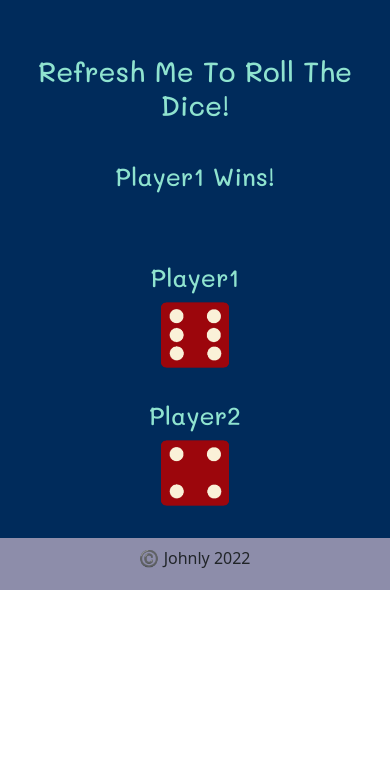
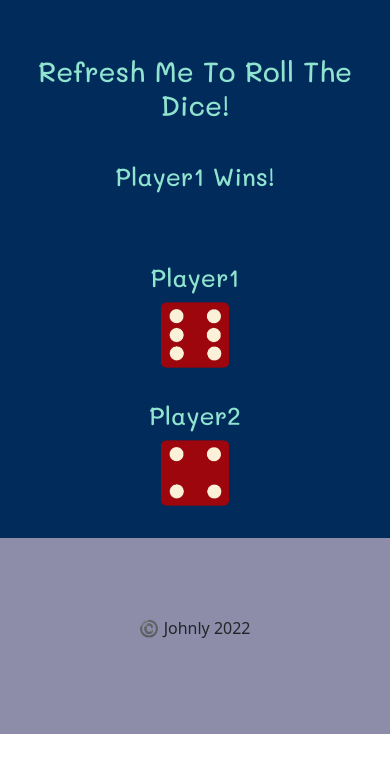
Before and after one commit to Johnly6/JS_Dice, a plain HTML site: page index.html in a window 390 px wide. Drawn offline with nearby package versions, Linux system fonts and the light colour scheme.

Commit message:
Update styles.css for mobile experience

```diff
--- a/styles.css
+++ b/styles.css
@@ -33,4 +33,8 @@
   .image1, .image2{
     width: 25%;
   }
+  .footer{
+    padding-top:20%;
+    padding-bottom:20%;
+  }
 }
```
